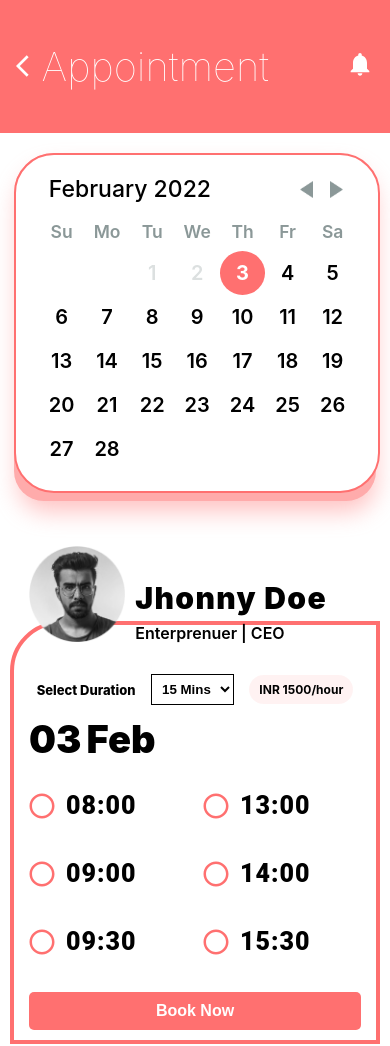
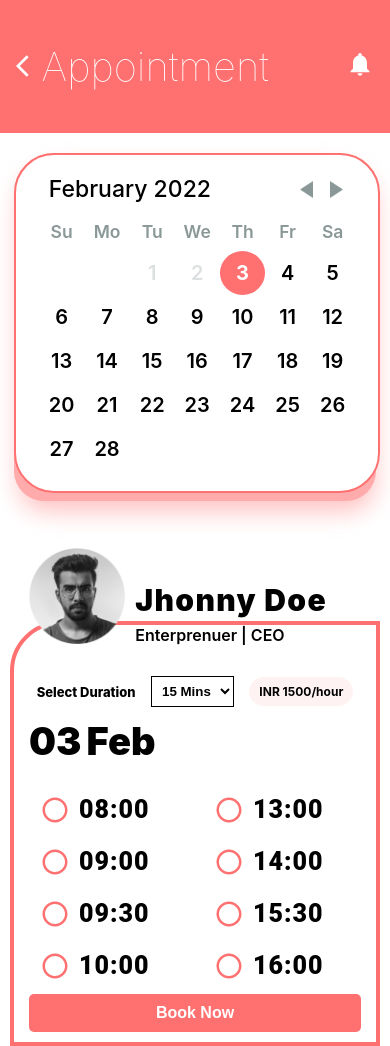
Before and after one commit to jatinmakad/calendar, a React (Create React App) app: page / in a window 390 px wide. Built offline with nearby package versions, Linux system fonts and the light colour scheme.

Commit message:
sldjfsdfj

```diff
--- a/src/App.css
+++ b/src/App.css
@@ -270,6 +270,11 @@ font-size: 35px !important;
 border: none !important;
 font-weight: 900 !important;
 }
+
+.radio-outer{
+
+  margin: 2px !important;
+}
 @media (max-width: 1020px) {
   .calendar-inner {
     font-size: 18px !important;
@@ -374,11 +379,16 @@ font-weight: 900 !important;
   .number {
     padding: 0 10px;
   }
+  .header {
+
+    margin-top: -88px !important;
+     margin-bottom: 20px;
+  }
   .calendar-inner {
     font-size: 20px !important;
   }
   .header{
-    margin-bottom: 20px;
+    /* margin-bottom: 20px; */
   }
 }
 @media (max-width: 1280px) and (max-height: 800px){
--- a/src/Appointment.js
+++ b/src/Appointment.js
@@ -173,7 +173,6 @@ const Appointment = () => {
                           position: "relative",
                         }}
                       >
-                        <FormControl>
                         <RadioGroup value={value} onChange={handleChange}>
                           {time.map((r) => {
                             return (
@@ -190,15 +189,13 @@ const Appointment = () => {
                             );
                           })}
                         </RadioGroup>
-                        </FormControl>
                       </Grid>
                       <Grid
                         item
                         xs={6}
                         style={{ display: "flex", flexDirection: "column" }}
                       >
-                        <FormControl>
-                          <RadioGroup value={value} onChange={handleChange}>
+                        <RadioGroup value={value} className="radio-main" onChange={handleChange}>
                           {time2.map((r) => {
                             return (
                               <FormControlLabel
@@ -214,7 +211,6 @@ const Appointment = () => {
                             );
                           })}
                         </RadioGroup>
-                        </FormControl>
                       </Grid>
                     </Grid>
                   </div>{" "}
```
Lines whose indentation alone changed are shown as unchanged.
